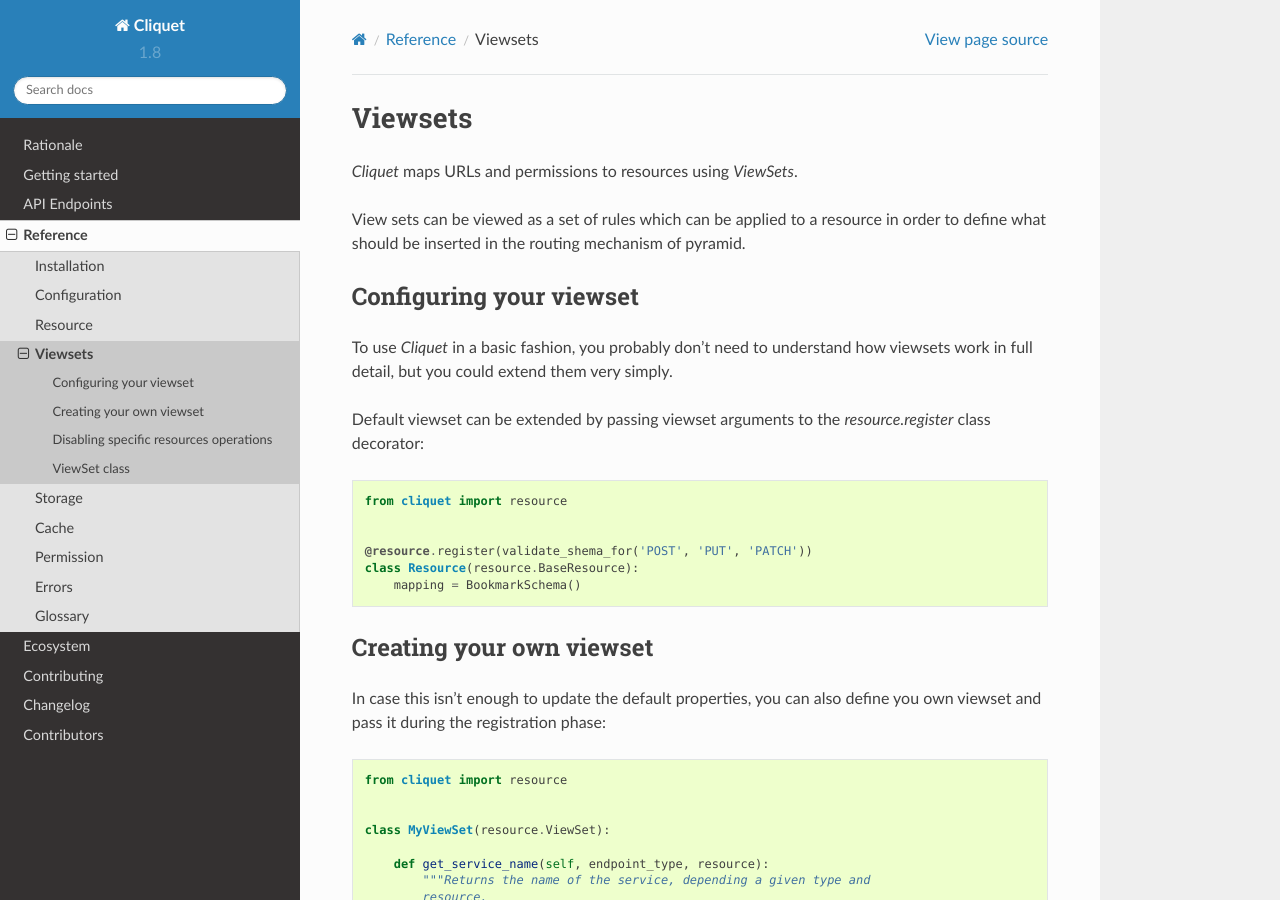
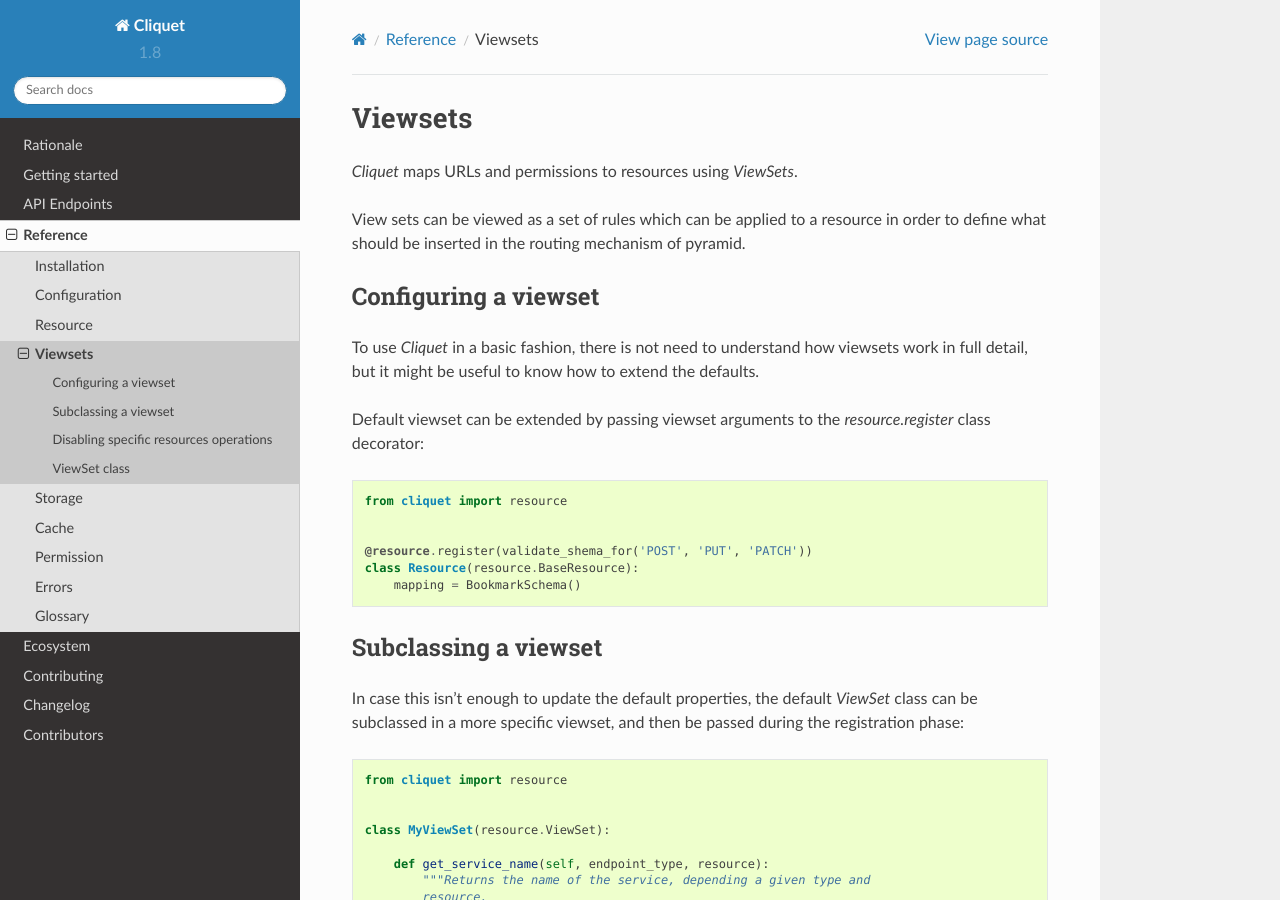
Before and after one commit to Kinto/kinto, a Sphinx documentation site: the page built from docs/reference/viewsets.rst, in a window 1280 px wide and 900 px high. Built offline with Sphinx 7.4.7 and the Read the Docs theme 2.0.0, drawn with Linux system fonts in a browser that asks for light colours.

Commit message:
Use passive form

```diff
--- a/docs/reference/viewsets.rst
+++ b/docs/reference/viewsets.rst
@@ -7,11 +7,12 @@
 order to define what should be inserted in the routing mechanism of pyramid.
 
 
-Configuring your viewset
-========================
+Configuring a viewset
+=====================
 
-To use *Cliquet* in a basic fashion, you probably don't need to understand how
-viewsets work in full detail, but you could extend them very simply.
+To use *Cliquet* in a basic fashion, there is not need to understand how
+viewsets work in full detail, but it might be useful to know how to extend the
+defaults.
 
 Default viewset can be extended by passing viewset arguments to the
 `resource.register` class decorator:
@@ -26,11 +27,12 @@
         mapping = BookmarkSchema()
 
 
-Creating your own viewset
-=========================
+Subclassing a viewset
+=====================
 
-In case this isn't enough to update the default properties, you can also define
-you own viewset and pass it during the registration phase:
+In case this isn't enough to update the default properties, the default
+`ViewSet` class can be subclassed in a more specific viewset, and then be
+passed during the registration phase:
 
 
 .. code-block:: python
```
